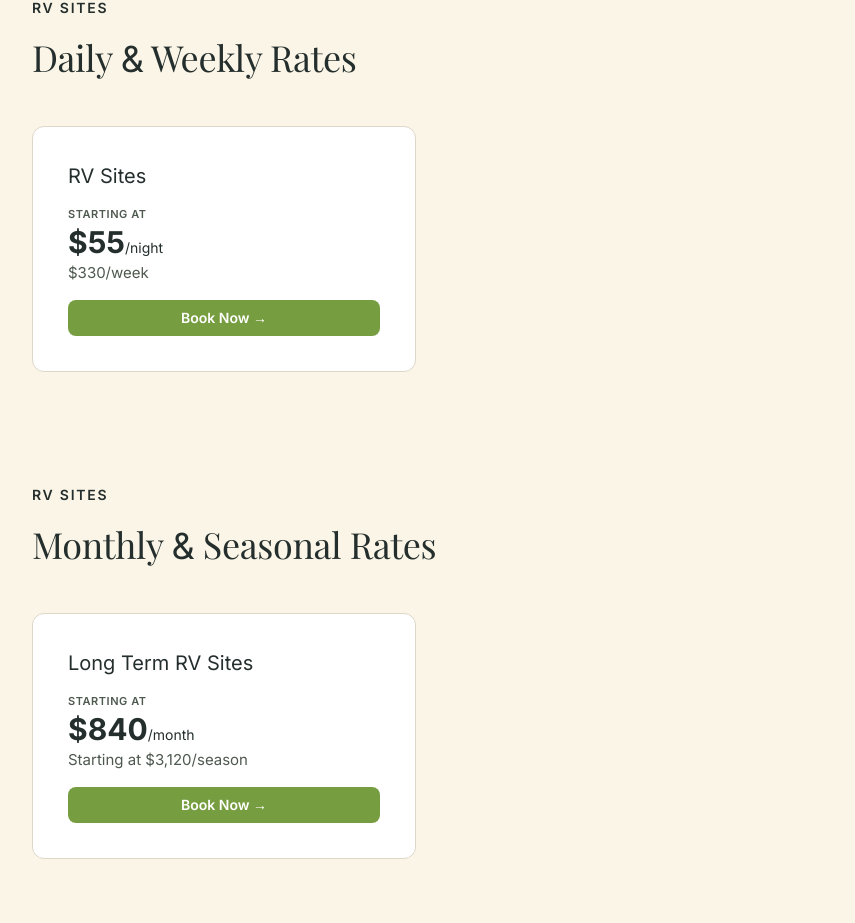
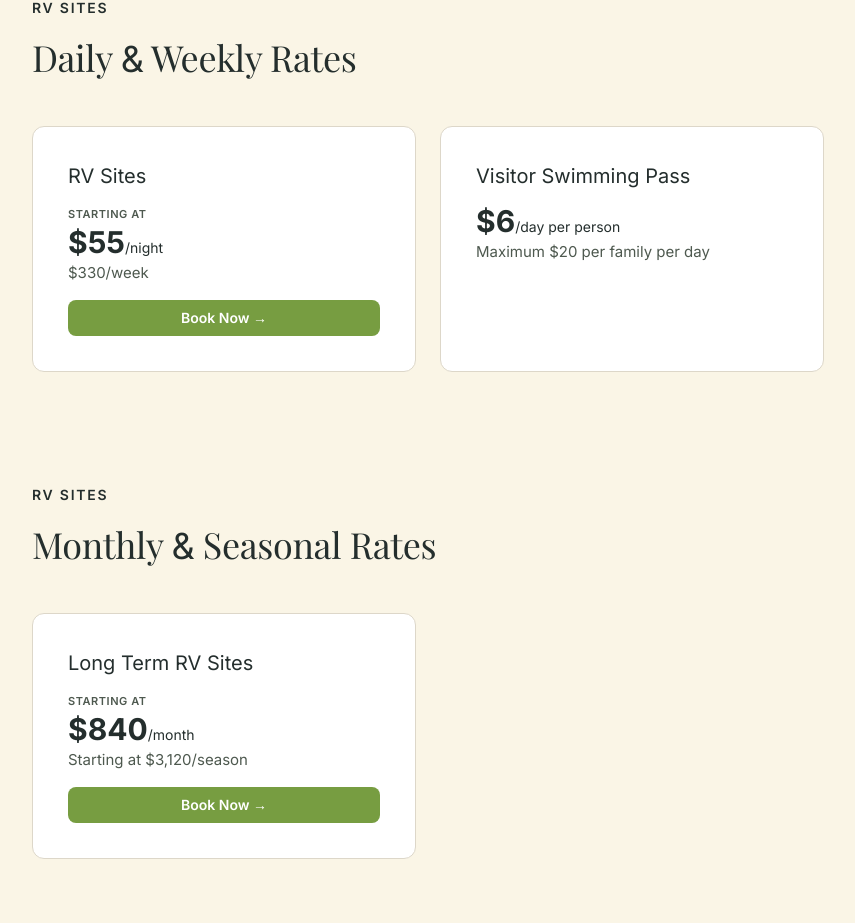
Before and after one commit to JiaheLi0604/Willow-Mill-Campground, a Next.js app: page /rates in a window 1280 px wide. Shown: the part 876-1799 px from the top of the page, without its empty margins (8-863 px from the left). Built offline with nearby package versions, Linux system fonts and the light colour scheme; a web font is replaced by a local one.

Commit message:
Add Visitor Swimming Pass rate to Daily & Weekly Rates

```diff
--- a/app/rates/page.tsx
+++ b/app/rates/page.tsx
@@ -142,6 +142,30 @@ export default function Rates() {
                 Book Now →
               </a>
             </div>
+
+            <div
+              className="bg-white border border-[#ddd7c9] rounded-xl flex flex-col gap-4"
+              style={{ padding: "35px" }}
+            >
+              <p className="text-xl font-light text-[var(--forest-deep)]">
+                Visitor Swimming Pass
+              </p>
+              <div>
+                <p
+                  className="font-bold text-[var(--forest-deep)] leading-none"
+                  style={{ fontSize: "1.875rem" }}
+                >
+                  $6
+                  <span className="text-sm font-normal">/day per person</span>
+                </p>
+                <p
+                  className="text-[var(--muted-foreground)] mt-1"
+                  style={{ fontSize: "0.9375rem" }}
+                >
+                  Maximum $20 per family per day
+                </p>
+              </div>
+            </div>
           </div>
         </div>
       </section>
```
